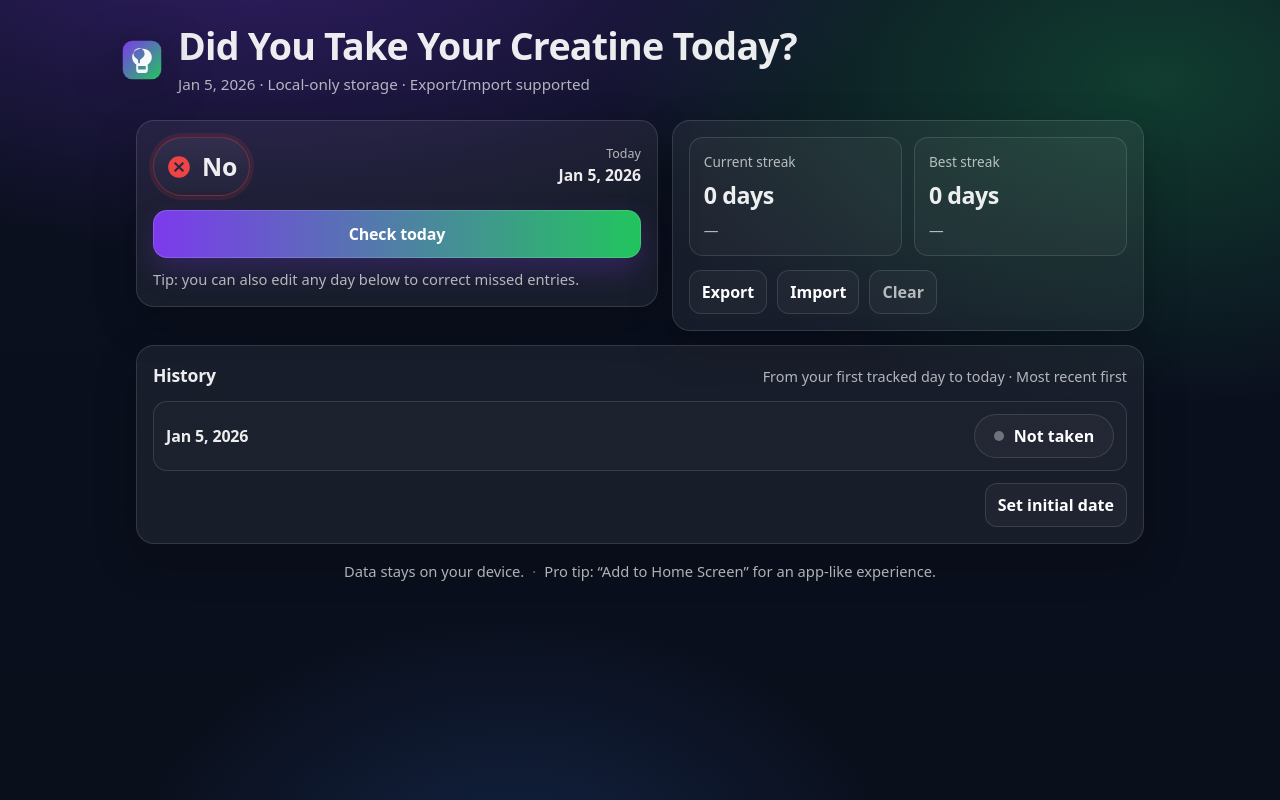
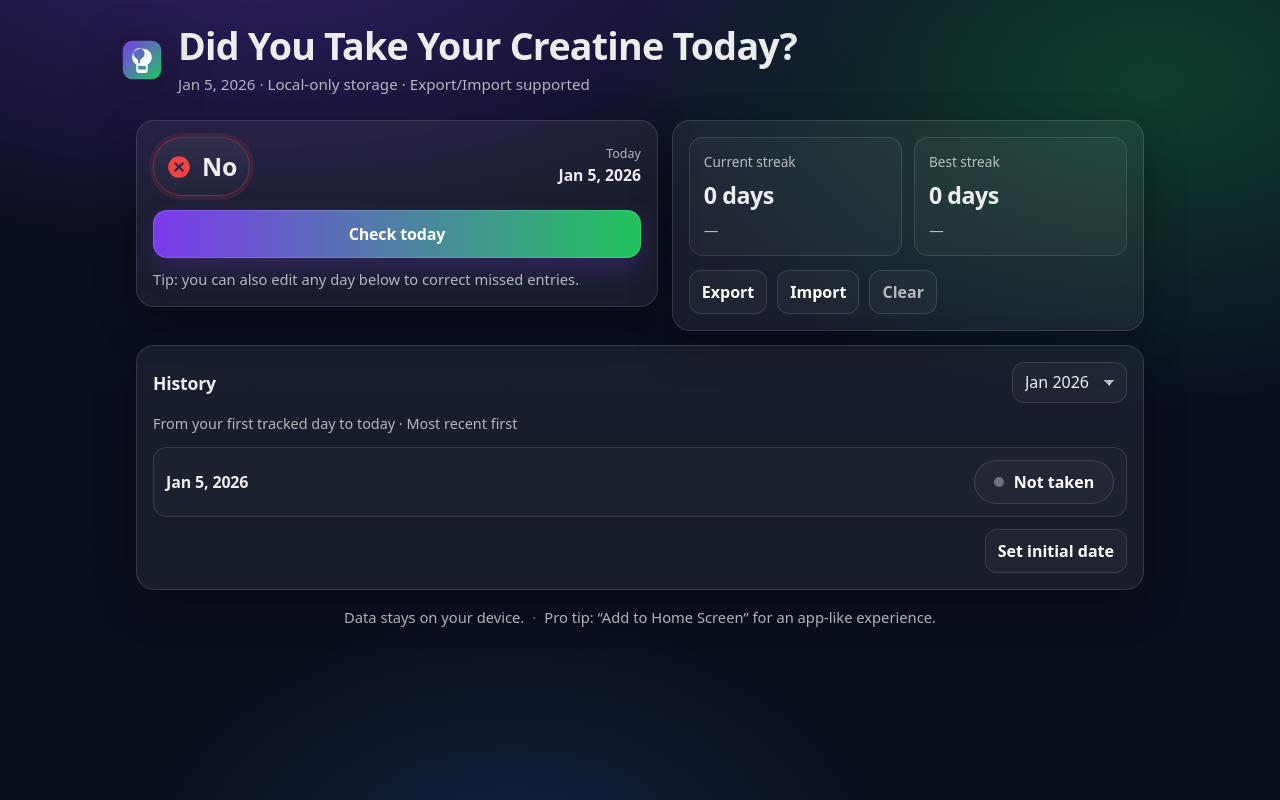
Before and after one commit to hcaula/did-you-take-your-creatine-today, a React (Vite) app: page / in a window 1280 px wide. Built offline with nearby package versions, Linux system fonts and the light colour scheme.

Commit message:
Filter by month

```diff
--- a/src/App.css
+++ b/src/App.css
@@ -227,12 +227,50 @@
 }
 
 .historyHeader {
+  display: grid;
+  gap: 10px;
+  margin-bottom: 12px;
+}
+
+.historyHeaderTop {
   display: flex;
   justify-content: space-between;
-  align-items: baseline;
+  align-items: center;
   gap: 12px;
   flex-wrap: wrap;
-  margin-bottom: 12px;
+}
+
+.historyFilterLabel {
+  display: grid;
+  gap: 6px;
+  font-size: 0.85rem;
+  color: var(--muted);
+  text-align: right;
+}
+
+.selectInput {
+  appearance: none;
+  border-radius: 12px;
+  border: 1px solid var(--border);
+  background: rgba(255, 255, 255, 0.03);
+  color: rgba(255, 255, 255, 0.92);
+  padding: 10px 36px 10px 12px;
+  font: inherit;
+  line-height: 1.2;
+  background-image: linear-gradient(
+      45deg,
+      transparent 50%,
+      rgba(255, 255, 255, 0.65) 50%
+    ),
+    linear-gradient(135deg, rgba(255, 255, 255, 0.65) 50%, transparent 50%);
+  background-position: calc(100% - 16px) 50%, calc(100% - 11px) 50%;
+  background-size: 6px 6px, 6px 6px;
+  background-repeat: no-repeat;
+}
+
+.selectInput:focus {
+  outline: 3px solid rgba(124, 58, 237, 0.6);
+  outline-offset: 2px;
 }
 
 .historyLabel {
--- a/src/App.tsx
+++ b/src/App.tsx
@@ -54,6 +54,10 @@ function App() {
   const today = getTodayKey();
   const todayTaken = isTaken(save, today);
   const todayTakenAt = todayTaken ? save.taken[today] : undefined;
+  const currentMonthKey = `${new Date().getFullYear()}-${String(
+    new Date().getMonth() + 1
+  ).padStart(2, "0")}`;
+  const [monthFilter, setMonthFilter] = useState<string>(currentMonthKey);
 
   useEffect(() => {
     saveToStorage(save);
@@ -74,6 +78,60 @@ function App() {
   const historyKeys = useMemo(() => {
     return buildHistoryKeysInclusive(startDate, today);
   }, [startDate, today]);
+
+  const monthOptions = useMemo(() => {
+    const fmt = new Intl.DateTimeFormat(undefined, {
+      month: "short",
+      year: "numeric",
+    });
+    const startD = makeLocalNoonDateFromISO(startDate);
+    const endD = makeLocalNoonDateFromISO(today);
+    const startMonth = new Date(
+      startD.getFullYear(),
+      startD.getMonth(),
+      1,
+      12,
+      0,
+      0,
+      0
+    );
+    const endMonth = new Date(
+      endD.getFullYear(),
+      endD.getMonth(),
+      1,
+      12,
+      0,
+      0,
+      0
+    );
+
+    const opts: Array<{ value: string; label: string }> = [
+      { value: "all", label: "All" },
+    ];
+
+    // Most recent -> least recent
+    const cursor = new Date(endMonth);
+    while (cursor >= startMonth) {
+      const value = `${cursor.getFullYear()}-${String(
+        cursor.getMonth() + 1
+      ).padStart(2, "0")}`;
+      opts.push({ value, label: fmt.format(cursor) });
+      cursor.setMonth(cursor.getMonth() - 1, 1);
+    }
+    return opts;
+  }, [startDate, today]);
+
+  useEffect(() => {
+    // Keep default selection as current month when possible.
+    if (monthFilter === "all") return;
+    if (monthOptions.some((o) => o.value === monthFilter)) return;
+    setMonthFilter(currentMonthKey);
+  }, [monthFilter, monthOptions, currentMonthKey]);
+
+  const filteredHistoryKeys = useMemo(() => {
+    if (monthFilter === "all") return historyKeys;
+    return historyKeys.filter((k) => k.slice(0, 7) === monthFilter);
+  }, [historyKeys, monthFilter]);
 
   const currentStreak = useMemo(
     () => computeCurrentStreak(save, today),
@@ -316,14 +374,29 @@ function App() {
 
         <section className="card historyCard" aria-label="History">
           <div className="historyHeader">
-            <h2 className="h2">History</h2>
+            <div className="historyHeaderTop">
+              <h2 className="h2">History</h2>
+              <select
+                id="month-filter"
+                className="selectInput"
+                value={monthFilter}
+                onChange={(e) => setMonthFilter(e.target.value)}
+                aria-label="Filter history by month"
+              >
+                {monthOptions.map((opt) => (
+                  <option key={opt.value} value={opt.value}>
+                    {opt.label}
+                  </option>
+                ))}
+              </select>
+            </div>
             <div className="historyNote">
               From your first tracked day to today · Most recent first
             </div>
           </div>
 
           <ul className="historyList">
-            {historyKeys.map((key) => {
+            {filteredHistoryKeys.map((key) => {
               const d = makeLocalNoonDateFromISO(key);
               const label = formatHumanDate(d);
               const checked = isTaken(save, key);
```
